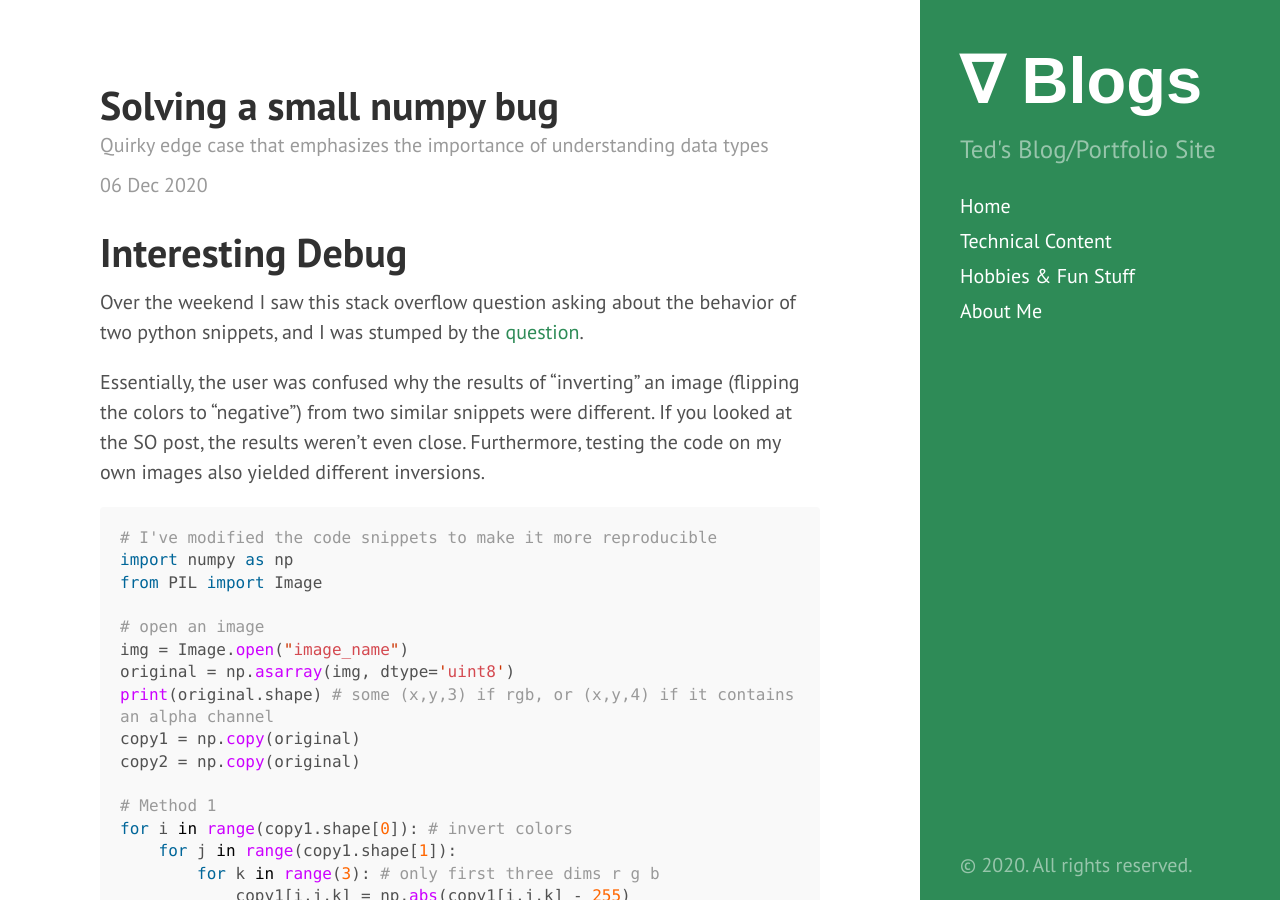
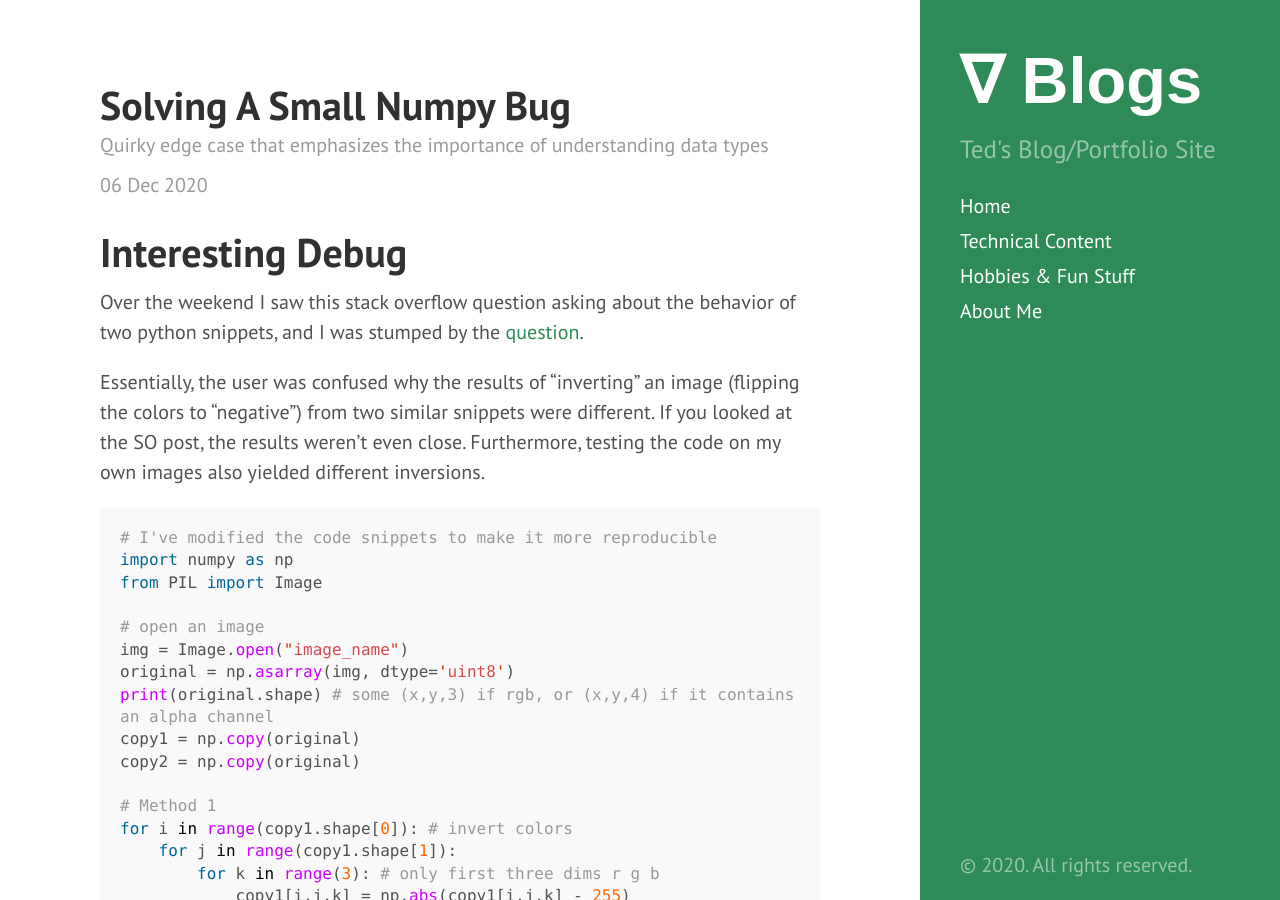
Before and after one commit to tedkim97/tedkim97.github.io, a Jekyll site: the page built from _posts/2020-12-06-numpy_image_inversion_debug.md, in a window 1280 px wide and 900 px high. Built offline with Jekyll 4.4.1, drawn with Linux system fonts in a browser that asks for light colours; formulas are drawn with MathJax 3.

```diff
--- a/_posts/2020-12-06-numpy_image_inversion_debug.md
+++ b/_posts/2020-12-06-numpy_image_inversion_debug.md
@@ -1,6 +1,6 @@
 ---
 layout: post
-title: Solving a small numpy bug
+title: Solving A Small Numpy Bug
 subtitle: Quirky edge case that emphasizes the importance of understanding data types
 published: true
 enable_latex: true
```
